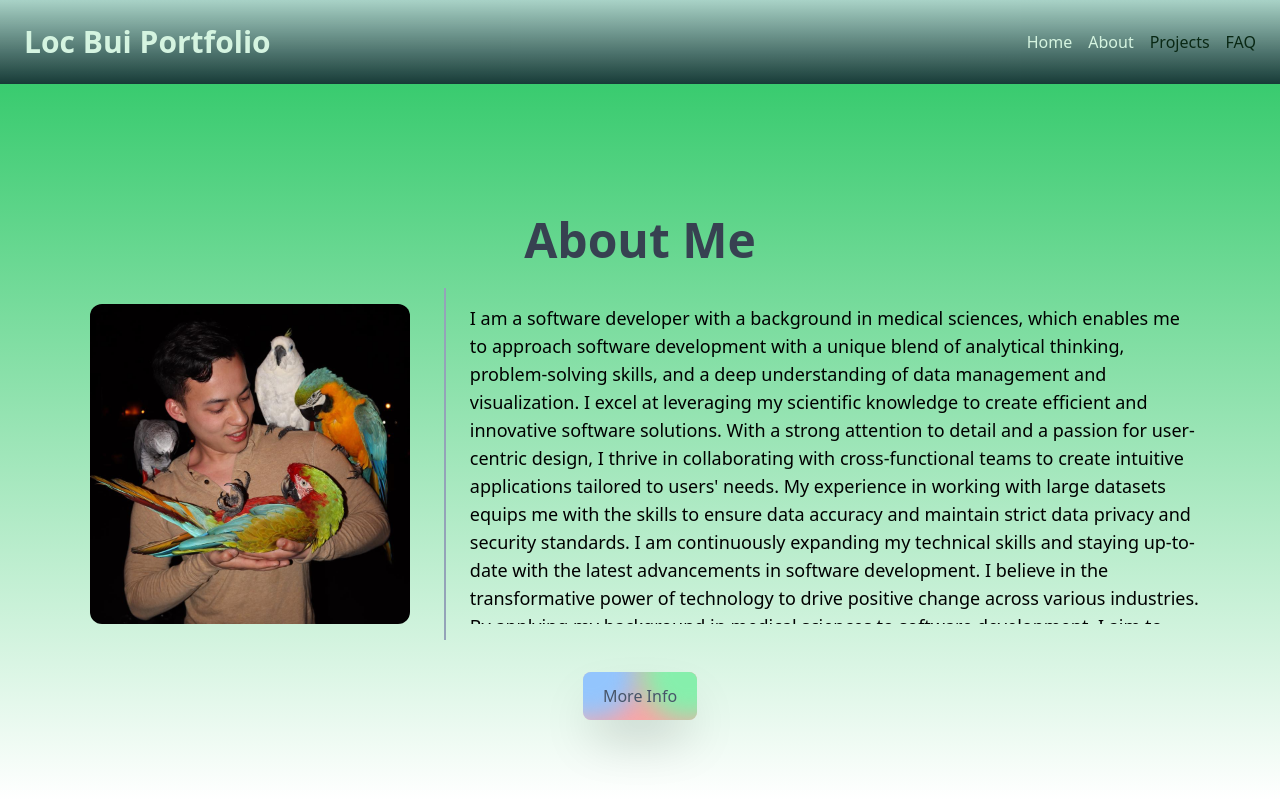
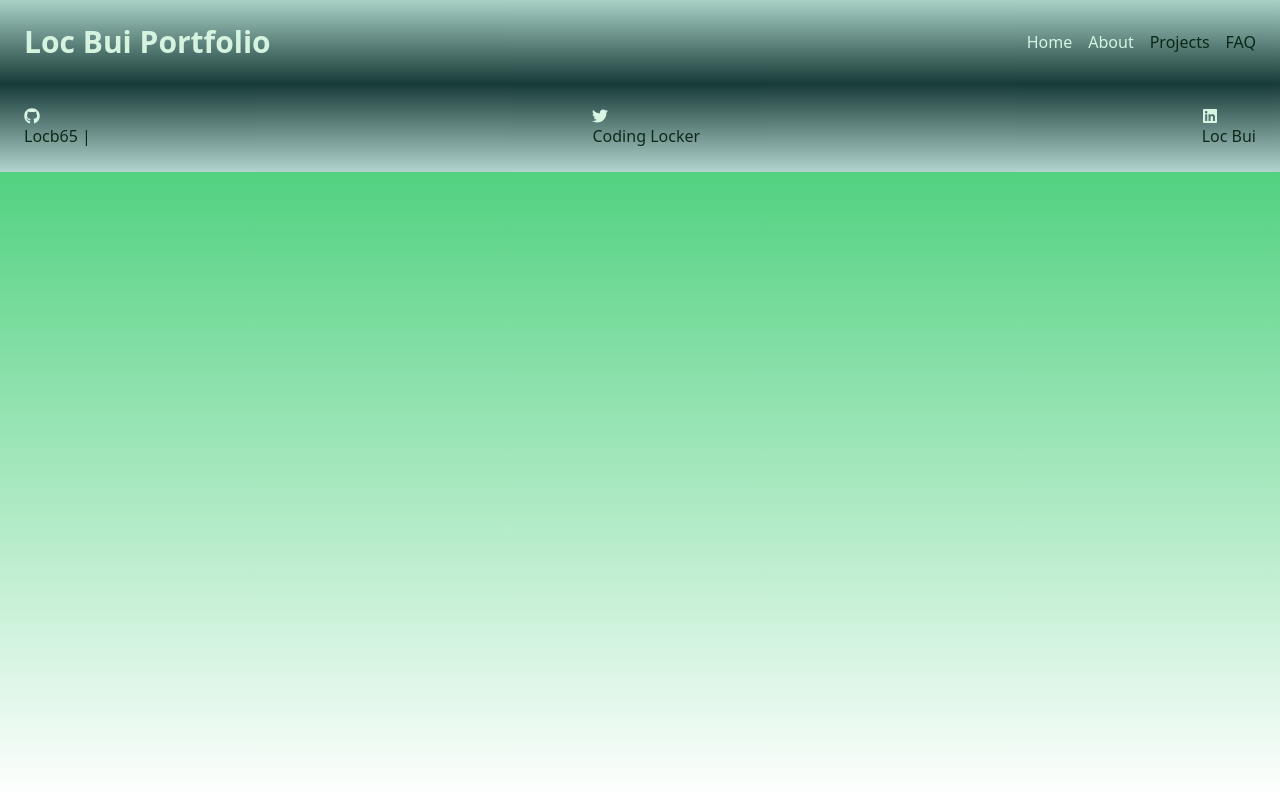
Before and after one commit to locb65/porfolio, a React (Create React App) app in the folder portfolio-app/: page / in a window 1280 px wide. Shown: the top 800 px of the page. Built offline with nearby package versions, Linux system fonts and the light colour scheme.

Commit message:
fixed route to homepage

```diff
--- a/portfolio-app/package.json
+++ b/portfolio-app/package.json
@@ -2,7 +2,7 @@
   "name": "portfolio-app",
   "version": "0.1.0",
   "private": true,
-  "homepage": "http://locb65.github.io/portfolio-frontend/portfolio-app",
+  "homepage": "http://locb65.github.io/portfolio-frontend",
   "dependencies": {
     "@testing-library/jest-dom": "^5.16.5",
     "@testing-library/react": "^13.4.0",
--- a/portfolio-app/src/App.jsx
+++ b/portfolio-app/src/App.jsx
@@ -12,7 +12,7 @@ function App() {
       <NavBar/>
       <div className='flex flex-col h-full'>
         <Routes>
-          <Route path='/' element={<Home/>}/>
+          <Route path='/portfolio-frontend' element={<Home/>}/>
           <Route path='/more-info' element={<MoreInfo/>}/>
         </Routes>
         </div>
```
